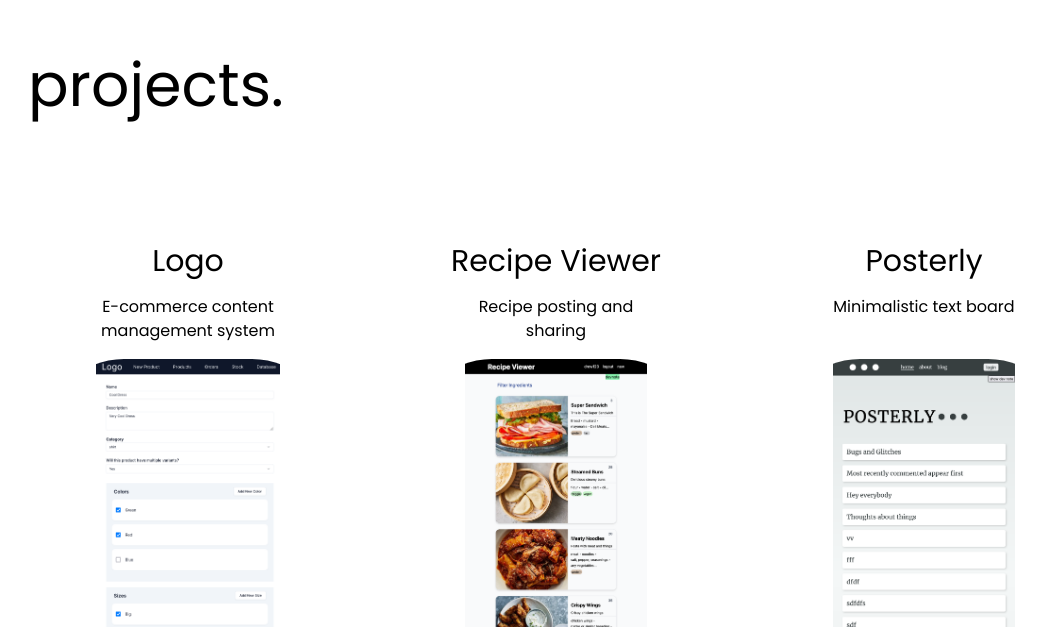
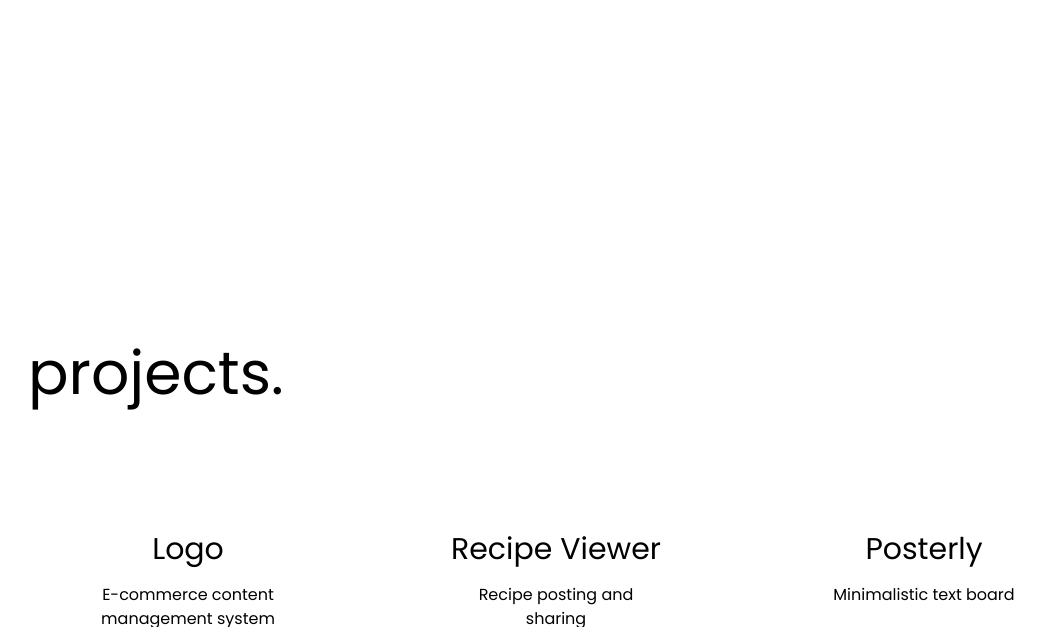
Before and after one commit to Weisenbergd/resume20205, a Next.js app: page / in a window 1280 px wide. Shown: the part 693-1320 px from the top of the page, without its empty margins (84-1130 px from the left). Built offline with nearby package versions, Linux system fonts and the light colour scheme.

Commit message:
style change

```diff
--- a/src/app/components/SectionDiv.tsx
+++ b/src/app/components/SectionDiv.tsx
@@ -14,7 +14,7 @@ export default function SectionDiv({ children, variant, className }: Props) {
           "bg-dark text-light": variant === "dark",
           "bg-light text-dark": variant === "light",
         },
-        "py-[6rem]"
+        "py-[8rem] pb-[20rem]"
       )}
     >
       <div
--- a/src/app/sections/Hero.tsx
+++ b/src/app/sections/Hero.tsx
@@ -17,6 +17,9 @@ export default function Hero() {
           </H1>
           <div className="absolute h-20 w-20 rounded-br-none bg-orange -bottom-[10rem] right-[5rem] max-md:-bottom-[20rem] max-md:right-[3rem] rounded-xl" />
           <div className="absolute h-20 w-20 rounded-tl-none bg-orange -bottom-[15rem] right-0 max-md:-bottom-[25rem] max-md:right-[-2rem] rounded-xl" />
+          <div className="absolute h-20 w-20 rounded-tr-none bg-orange -bottom-[41rem] right-[5rem] max-md:-bottom-[49.5rem] max-md:right-[3rem] rounded-xl" />
+
+          <div className="absolute h-20 w-20 rounded-bl-none bg-orange -bottom-[36rem] right-0 max-md:-bottom-[44.5rem] max-md:right-[-2rem] rounded-xl" />
         </div>
         {/* <Photo source={"/"} alt={"test"} className="self-center opacity-0" /> */}
         {/* <div className="rounded-[5rem] h-80 bg-orange w-[18rem] object-top object-contain " /> */}
--- a/src/app/sections/Projects.tsx
+++ b/src/app/sections/Projects.tsx
@@ -51,9 +51,10 @@ const workData = [
 
 export default function Projects() {
   return (
-    <SectionDiv className="" variant="dark">
+    <SectionDiv className="relative" variant="dark">
       <H2>projects.</H2>
       {/* <div> */}
+
       <div className="flex flex-col lg:flex-row lg:justify-center gap-32  lg:gap-12">
         {workData.map(
           ({ name, description, site, image, tools, links }, index) => (
--- a/src/app/sections/Skills.tsx
+++ b/src/app/sections/Skills.tsx
@@ -28,7 +28,7 @@ export default function Skills() {
   return (
     <SectionDiv variant="dark" className="relative">
       {/* <div className="absolute h-20 w-20 bg-green rounded-xl md:right-[9.4rem] top-0 max-md:bottom-0 max-md:left-[calc(50%+3rem)] max-md:-translate-x-1/2 " /> */}
-      <div className="absolute h-20 w-20 bg-orange rounded-xl  md:right-[15.4rem] top-[-1rem] md:rounded-bl-none  max-md:left-[calc(50%+3rem)] max-md:-translate-x-1/2 " />
+      {/* <div className="absolute h-20 w-20 bg-orange rounded-xl  md:right-[15.4rem] top-[-8rem] md:rounded-bl-none  max-md:left-[calc(50%+3rem)] max-md:-translate-x-1/2 " /> */}
       <div className="max-md:opacity-0 absolute h-20 w-20 bg-orange rounded-xl md:rounded-tr-none  md:right-[20.4rem] top-[4rem]  max-md:left-[calc(50%+3rem)] max-md:-translate-x-1/2 " />
 
       <H2>skills.</H2>
@@ -59,7 +59,7 @@ export default function Skills() {
           <div className=" absolute h-20 w-20 bg-orange rounded-xl rounded-tl-none rounded-br-none -bottom-[66rem] -right-[60rem]" />
           <div className=" absolute h-20 w-20 bg-orange rounded-xl rounded-tl-none rounded-br-none -bottom-[71rem] -right-[65rem]" /> */}
 
-          <div className="max-md:opacity-0 absolute h-20 w-20 bg-orange rounded-xl rounded-tl-none rounded-br-none -bottom-[21rem] right-0 rounded-tr-none" />
+          <div className="max-md:opacity-0 absolute h-20 w-20 bg-orange rounded-xl  -bottom-[21rem] right-0 rounded-tr-none" />
         </div>
         <div className="grid grid-cols-2">
           <div></div>
```
